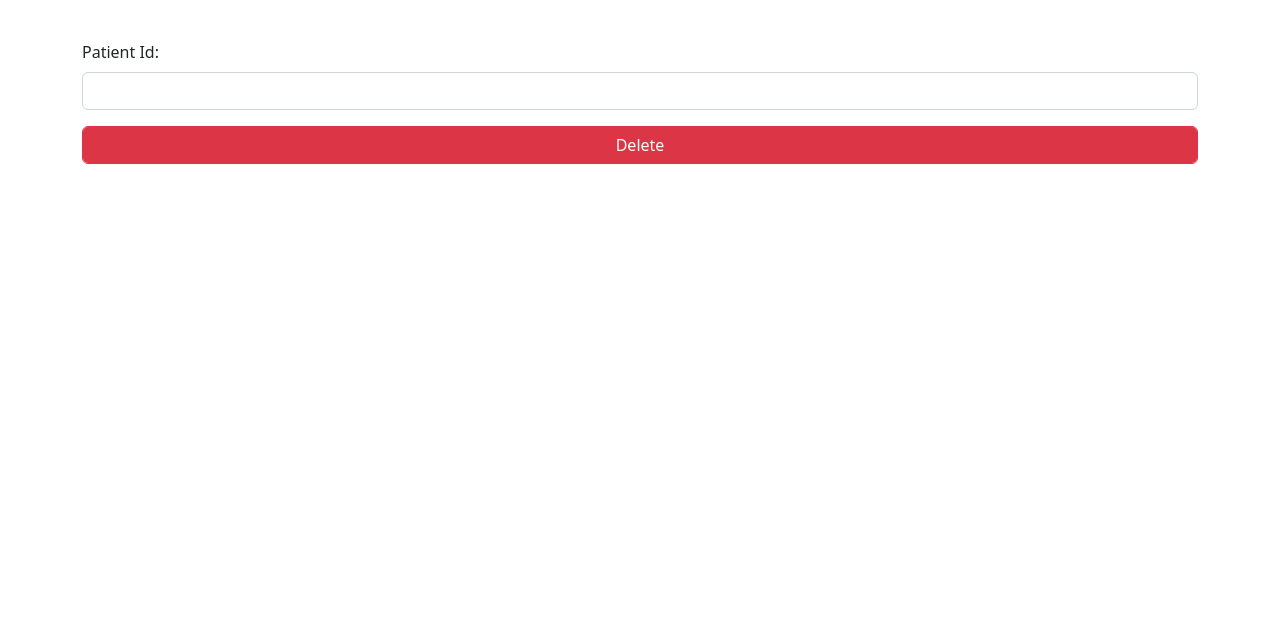
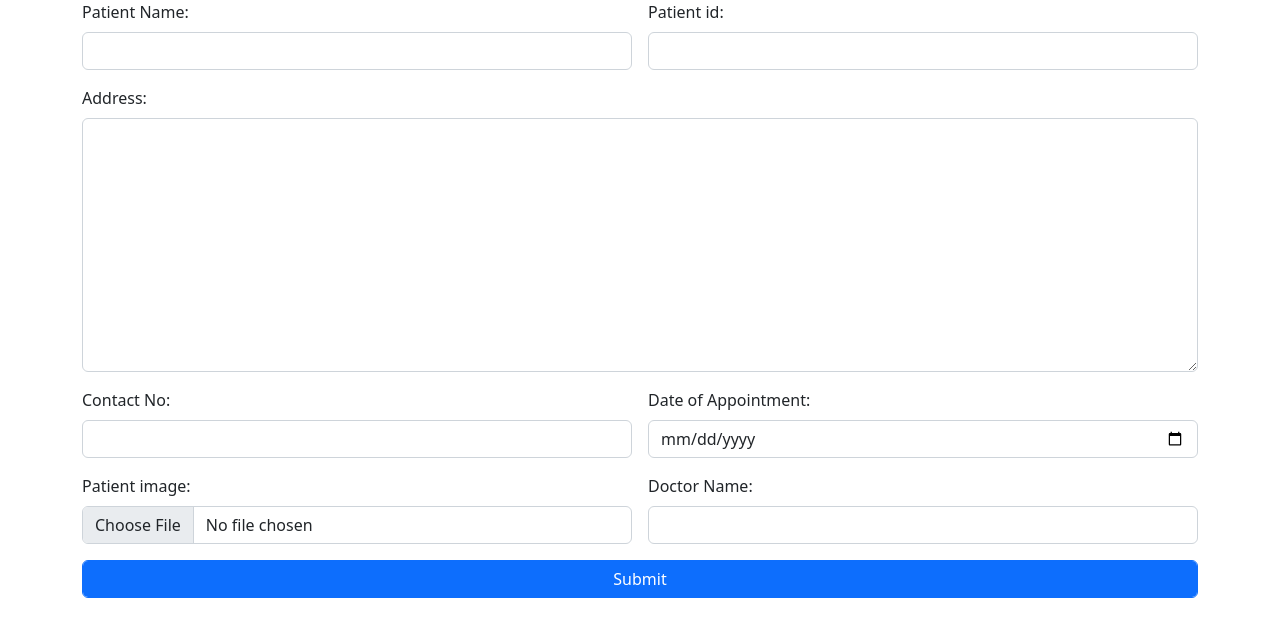
Before and after one commit to t-log/hospitalAngularApp, an Angular app: page / in a window 1280 px wide. Shown: the top 636 px of the page. Built offline with nearby package versions, Linux system fonts and the light colour scheme.

Commit message:
Adds routing

```diff
--- a/src/app/app.component.html
+++ b/src/app/app.component.html
@@ -1,4 +1,4 @@
-<app-patient-delete></app-patient-delete>
+<!-- <app-patient-delete></app-patient-delete> -->
 <!-- <app-patient-search></app-patient-search> -->
 <!-- <app-patient-entry></app-patient-entry> -->
 <router-outlet></router-outlet>
--- a/src/app/app.module.ts
+++ b/src/app/app.module.ts
@@ -6,6 +6,13 @@ import { AppComponent } from './app.component';
 import { PatientEntryComponent } from './patient-entry/patient-entry.component';
 import { PatientSearchComponent } from './patient-search/patient-search.component';
 import { PatientDeleteComponent } from './patient-delete/patient-delete.component';
+import { Route, RouterModule, Routes } from '@angular/router';
+
+const myRoute:Routes= [
+  {path:"",component:PatientEntryComponent},
+  {path:"search",component:PatientSearchComponent},
+  {path:"delete",component:PatientDeleteComponent}
+]
 
 @NgModule({
   declarations: [
@@ -16,7 +23,10 @@ import { PatientDeleteComponent } from './patient-delete/patient-delete.componen
   ],
   imports: [
     BrowserModule,
-    AppRoutingModule
+    AppRoutingModule,
+    RouterModule,
+    RouterModule.forRoot(myRoute)
+
   ],
   providers: [],
   bootstrap: [AppComponent]
```
